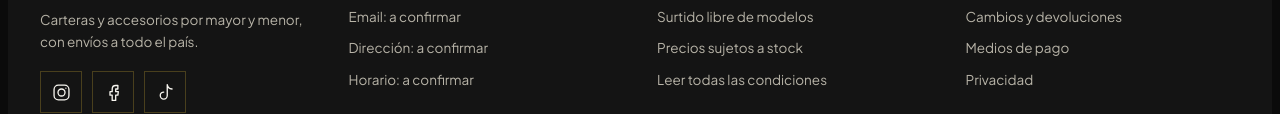
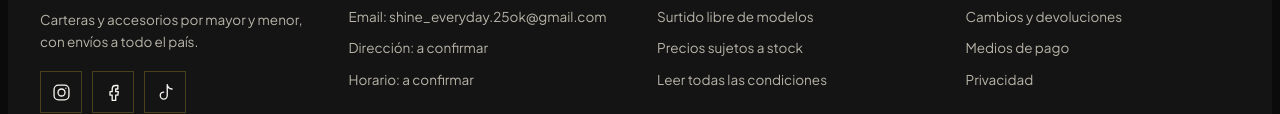
Before and after one commit to juanfranciscogabrielc-boop/shine-every-bag, a plain HTML site: page index.html in a window 1280 px wide. Shown: the part 5158-5272 px from the top of the page. Drawn offline with nearby package versions, Linux system fonts and the light colour scheme.

Commit message:
Update index.html

```diff
--- a/index.html
+++ b/index.html
@@ -516,12 +516,12 @@ input[type=radio]{accent-color:var(--champagne)}
 /* ============ DATOS DE LA TIENDA (editar acá) ============ */
 const TIENDA = {
   whatsapp: "3517510656",    // 549 + 3517510656 (Argentina celular)
-  email: "",
+  email: "shine_everyday.25ok@gmail.com",
   direccion: "",
   horario: "",
   instagram: "https://www.instagram.com/shine_everyday.ok/",
   facebook: "",
-  tiktok: "",
+  tiktok: "https://www.tiktok.com/@melisfin?lang=es",
   descuentoTransferencia: 0.10, // 10 %
   minimoMayorista: 200000       // en pesos, a precio mayorista
 };
```
